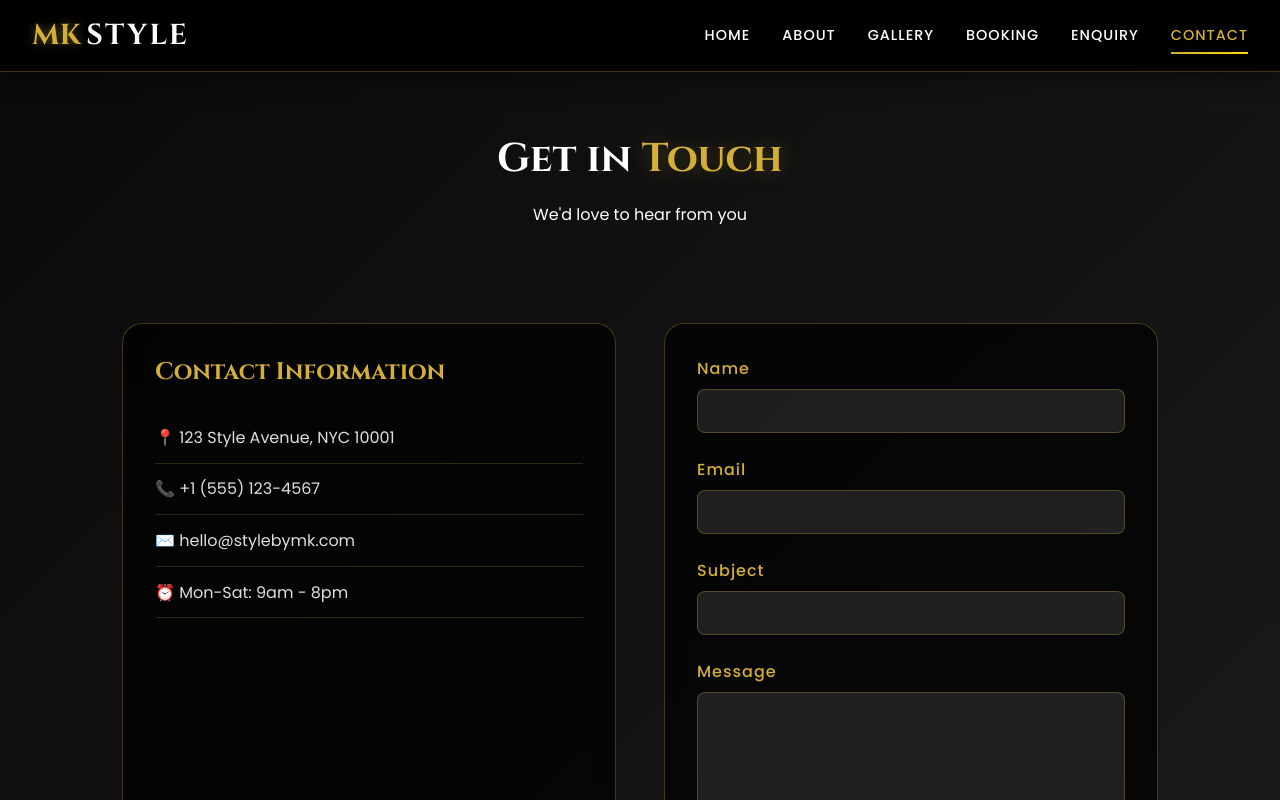
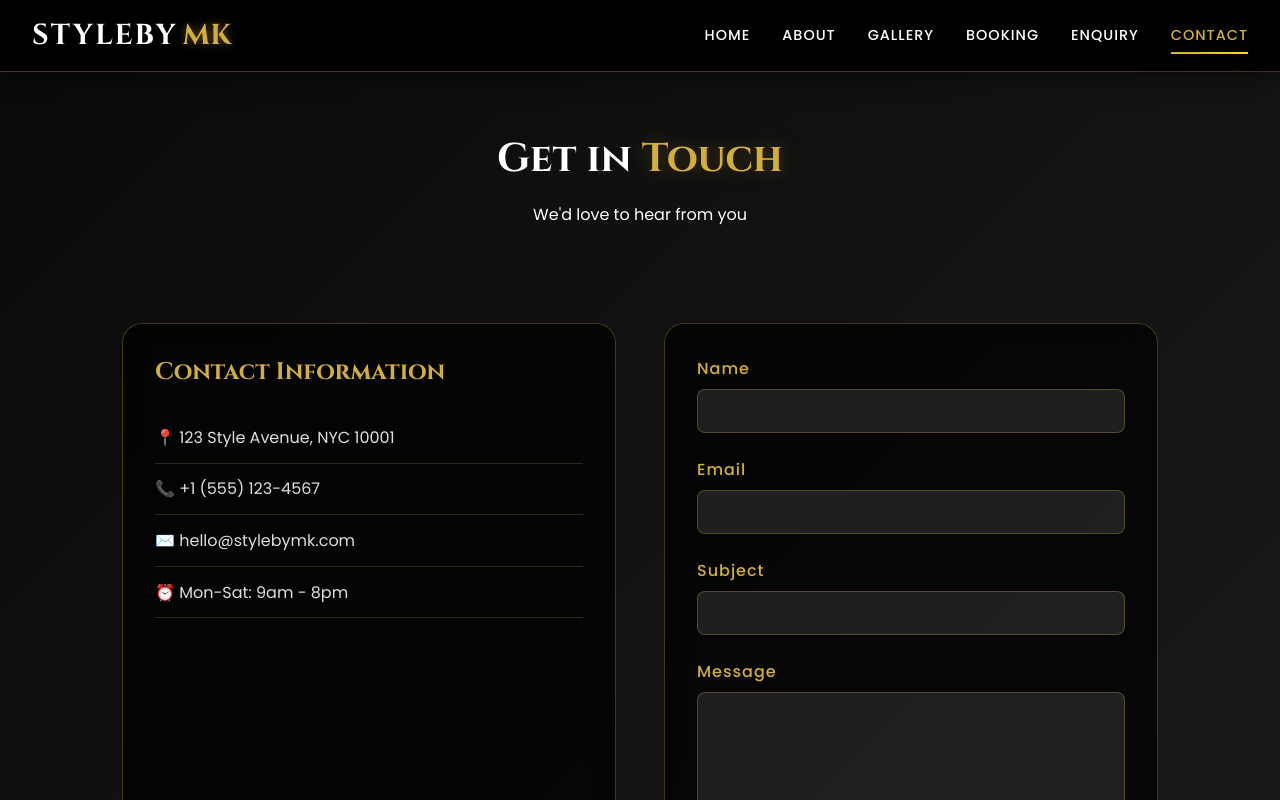
Before and after one commit to CarlosBavon/Stylebymk-Front, a React (Create React App) app: page /contact in a window 1280 px wide. Shown: the top 800 px of the page. Built offline with nearby package versions, Linux system fonts and the light colour scheme.

Commit message:
Logo change

```diff
--- a/src/components/Navbar.js
+++ b/src/components/Navbar.js
@@ -19,8 +19,8 @@
     <nav className="navbar">
       <div className="nav-container">
         <Link to="/" className="nav-logo">
+        <span className="logo-text">STYLEBY</span>
           <span className="logo-gold">MK</span>
-          <span className="logo-text">STYLE</span>
         </Link>
 
         <div className={`nav-menu ${isOpen ? "active" : ""}`}>
```
